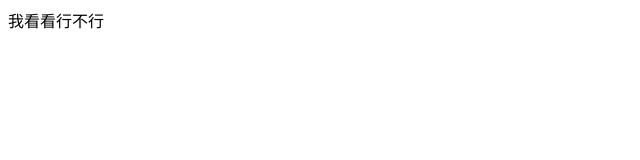
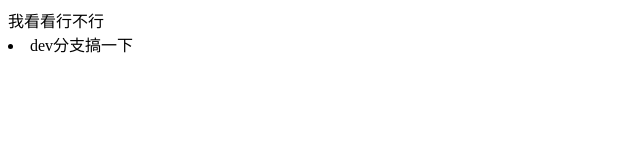
Before and after one commit to 2457877138/gitceshi, a plain HTML site: page index.html in a window 1280 px wide. Shown: the whole page, without its empty margins (0-640 px from the left). Drawn offline with Linux system fonts and the light colour scheme.

Commit message:
第二个版本

```diff
--- a/index.html
+++ b/index.html
@@ -8,5 +8,6 @@
 </head>
 <body>
     我看看行不行
+    <li>dev分支搞一下</li>
 </body>
 </html>
```
